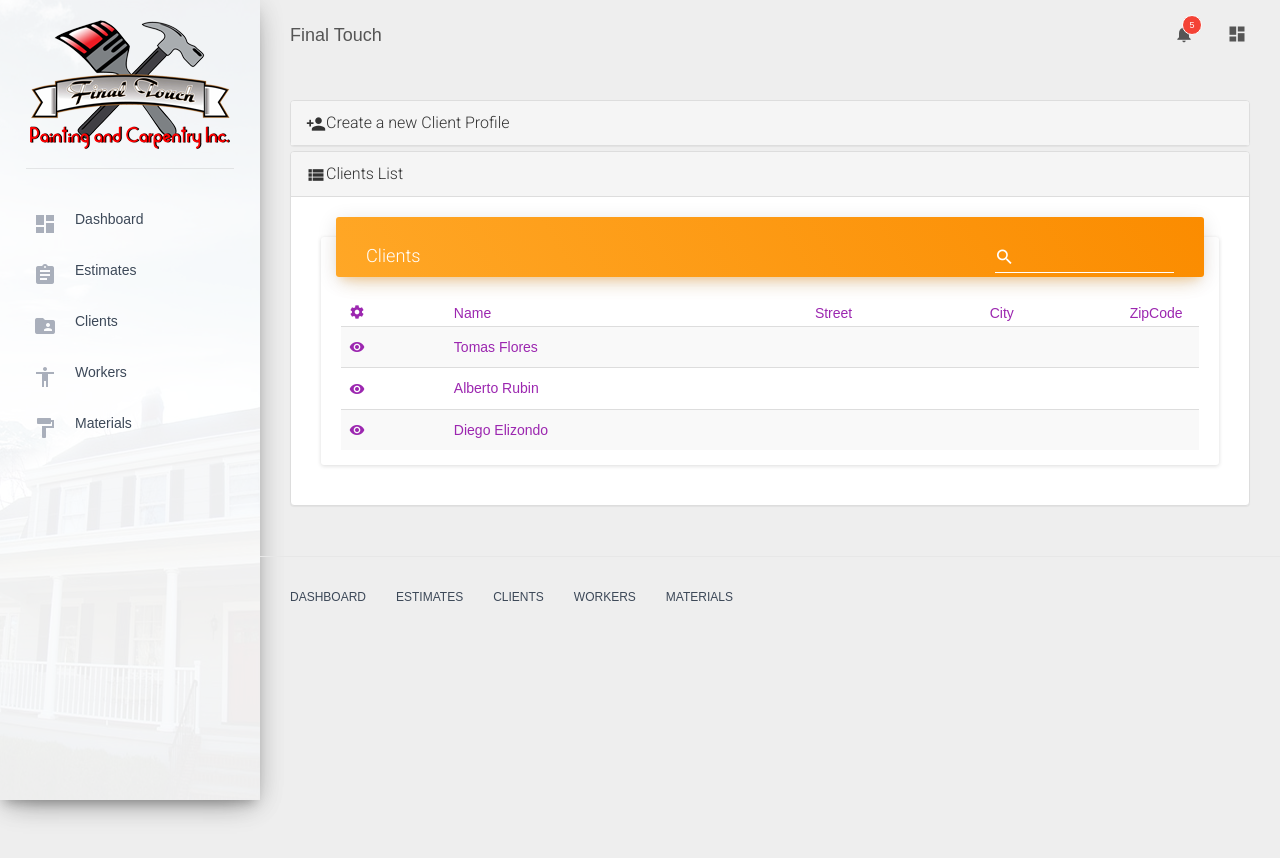
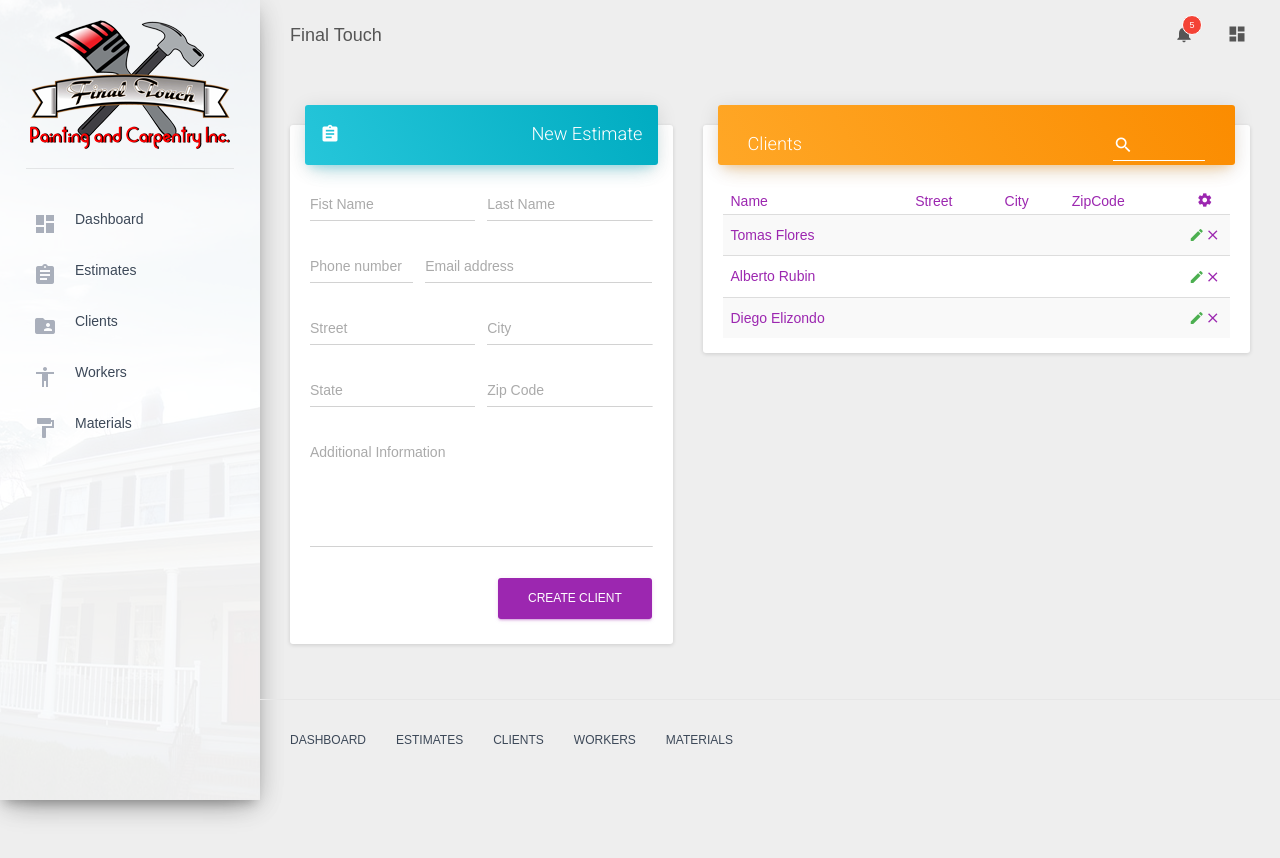
Before and after one commit to rsobrado/ftpinc, a React (Create React App) app: page /Clients in a window 1280 px wide. Shown: the top 858 px of the page. Built offline with nearby package versions, Linux system fonts and the light colour scheme.

Commit message:
clients add/remove -> ready

```diff
--- a/public/data/clients.js
+++ b/public/data/clients.js
@@ -9,7 +9,8 @@
     "city" : "",
     "country" : "",
     "zip" : "",
-    "additional info": ""
+    "additional info": "",
+    "projects" : []
   },
   {
     "key" : "0011236",
@@ -21,7 +22,8 @@
     "city" : "",
     "country" : "",
     "zip" : "",
-    "additional info": ""
+    "additional info": "",
+    "projects" : []
   },
   {
     "key" : "0011227",
@@ -33,6 +35,7 @@
     "city" : "",
     "country" : "",
     "zip" : "",
-    "additional info": ""
+    "additional info": "",
+    "projects" : []
   }
 ]
--- a/src/components/partials/Clients.jsx
+++ b/src/components/partials/Clients.jsx
@@ -23,16 +23,24 @@ class Clients extends Component {
 			that.setState({ clients: data });
 		});
 	}
+
+  onAddClient(clientUpdate){
+    this.setState({clients : clientUpdate});
+  }
+
+  onDeleteClient(clientKey){
+    let clients = this.state.clients;
+    let index = clients.findIndex(x => x.key === clientKey);
+    clients.splice(index,1);
+    this.setState({clients : clients});
+  }
+
   render() {
 	return (
 		<div className="container-fluid">
 			<div className="row">
-				<div className="col-md-12">
-					<div className="panel-group" id="accordion">
-						<New />
-						<List clients={this.state.clients}/>
-					</div>
-				</div>
+				<New workers={this.state.clients} onAddClient={this.onAddClient.bind(this)}/>
+				<List clients={this.state.clients} onDeleteClient={this.onDeleteClient.bind(this)}/>
 			</div>
 		</div>
 	);
--- a/src/components/partials/clients/List.jsx
+++ b/src/components/partials/clients/List.jsx
@@ -13,6 +13,10 @@ class List extends Component {
 		this.setState( {search: event.target.value} )
 	};
 
+	deleteClient(key){
+		this.props.onDeleteClient(key);
+	}
+
   render() {
 		let clients = this.props.clients.filter(
 			(client) => {
@@ -21,18 +25,7 @@ class List extends Component {
 				}
 		);
 		return (
-			<div className="panel panel-default">
-				<div className="panel-heading">
-					<h4 className="panel-title">
-						<a data-toggle="collapse" data-parent="#accordion" href="#collapseTwo">
-							<i className="material-icons">view_list</i>
-							<span className="">Clients List</span>
-						</a>
-					</h4>
-				</div>
-				<div id="collapseTwo" className="panel-collapse collapse in">
-					<div className="panel-body">
-						<div className="col-md-12">
+			<div className="col-md-7">
 				<div className="list card">
 					<div className="card-header" data-background-color="orange">
 						<div className="title">
@@ -51,21 +44,25 @@ class List extends Component {
 						<table className="table table-striped table-hover">
 							<thead className="text-primary">
 								<tr>
-												<th><i className="material-icons">settings</i></th>
 									<th>Name</th>
 									<th>Street</th>
 									<th>City</th>
 									<th>ZipCode</th>
+									<th><i className="material-icons">settings</i></th>
 								</tr>
 							</thead>
 							<tbody>
-											{ clients.map(client =>
+								{
+									clients.map(client =>
 										<tr key={client.key}>
-														<td><Link to="/ClientProfile"><i className="material-icons">visibility</i></Link></td>
 											<td><Link to="/ClientProfile">{client.firstName} {client.lastName}</Link></td>
 											<td>{client.street} </td>
 											<td>{client.city} </td>
 											<td>{client.zip} </td>
+											<td>
+												<Link className="text-success" to={'/ClientProfile/:' + client.key}><i className="material-icons ">edit</i></Link>
+												<a href="#" onClick={this.deleteClient.bind(this, client.key)} ><i className="material-icons " >close</i></a>
+											</td>
 										</tr>
 									)
 								}
@@ -74,9 +71,6 @@ class List extends Component {
 					</div>
 				</div>
 			</div>
-					</div>
-				</div>
-			</div>
 		);
 	}
 }
--- a/src/components/partials/clients/New.jsx
+++ b/src/components/partials/clients/New.jsx
@@ -3,43 +3,83 @@ import React, { Component } from 'react';
 
 class New extends Component {
 
+	constructor(props){
+		super(props);
+		this.state = {clients: []};
+	}
+
+	newClient(event) {
+		event.preventDefault();
+		// var name = event.target;
+		let that 						= 	this;
+		let firstName 			= 	that.refs.firstName.value.trim();
+		let lastName 				= 	that.refs.lastName.value.trim();
+		let email 					= 	that.refs.email.value.trim();
+		let phoneNumber 		= 	that.refs.phoneNumber.value.trim();
+		let street 					= 	that.refs.street.value.trim();
+		let city 						= 	that.refs.city.value.trim();
+		let state 					= 	that.refs.state.value.trim();
+		let zipCode 				= 	that.refs.zipCode.value.trim();
+		let additionalInfo	= 	that.refs.additionalInfo.value.trim();
+		let projects 				= 	[];
+		let key 						=		firstName.substr(0,2) + lastName.substr(0,2) + Math.floor( (Math.random() * 100 ) + 1 );
+
+		let newClient 		= [{key,firstName, lastName, email, phoneNumber, street, city, state, zipCode, additionalInfo,projects}];
+		let clientsUpdated = that.props.workers.concat(newClient);
+
+		this.setState({clients : clientsUpdated}, function() {
+			this.props.onAddClient(clientsUpdated);
+			console.log(clientsUpdated);
+		})
+
+		this.refs.firstName.value = '';
+		this.refs.lastName.value = '';
+		this.refs.email.value = '';
+		this.refs.phoneNumber.value = '';
+		this.refs.street.value = '';
+		this.refs.city.value = '';
+		this.refs.state.value = '';
+		this.refs.zipCode.value = '';
+		this.refs.additionalInfo.value = '';
+
+	}
+
 	render() {
 		return (
-			<div className="panel panel-default">
-				<div className="panel-heading">
-					<h4 className="panel-title">
-						<a data-toggle="collapse" data-parent="#accordion" href="#newEstimate">
-							<i className="material-icons">person_add</i>
-							<span className="">Create a new Client Profile</span>
-						</a>
-					</h4>
-				</div>
-				<div id="newEstimate" className="panel-collapse collapse">
-					<div className="panel-body">
-						<div className="col-md-12">
-							<div className="card">
+			<div className="col-md-5">
+				<div className="list card">
 					<div className="card-header" data-background-color="blue">
 						<h4 className="title"><i className="material-icons">assignment</i> New Estimate</h4>
 					</div>
 					<div className="card-content">
-	                                <form>
+						<form onSubmit={this.newClient.bind(this)}>
+
 							<div className="row">
-	                                        <div className="col-md-3">
+								<div className="col-md-6">
 									<div className="form-group label-floating">
-													<label className="control-label">Company (disabled)</label>
-													<input type="text" className="form-control" disabled />
+									<label className="control-label">Fist Name</label>
+									<input type="text" ref="firstName" className="form-control" />
 									</div>
 								</div>
+								<div className="col-md-6">
+									<div className="form-group label-floating">
+									<label className="control-label">Last Name</label>
+									<input type="text" ref="lastName" className="form-control" />
+									</div>
+								</div>
+							</div>
+
+							<div className="row">
 								<div className="col-md-4">
 									<div className="form-group label-floating">
 										<label className="control-label">Phone number</label>
-													<input type="number" pattern="\d*" className="form-control" />
+										<input type="number" ref="phoneNumber" pattern="\d*" className="form-control" />
 									</div>
 								</div>
-	                                        <div className="col-md-5">
+								<div className="col-md-8">
 									<div className="form-group label-floating">
 										<label className="control-label">Email address</label>
-													<input type="email" className="form-control" />
+										<input type="email" ref="email" className="form-control" />
 									</div>
 								</div>
 							</div>
@@ -47,14 +87,29 @@ class New extends Component {
 							<div className="row">
 								<div className="col-md-6">
 									<div className="form-group label-floating">
-													<label className="control-label">Fist Name</label>
-													<input type="text" className="form-control" />
+										<label className="control-label">Street</label>
+										<input type="text" ref="street" className="form-control" />
 									</div>
 								</div>
 									<div className="col-md-6">
 										<div className="form-group label-floating">
-													<label className="control-label">Last Name</label>
-													<input type="text" className="form-control" />
+											<label className="control-label">City</label>
+											<input type="text" ref="city" className="form-control" />
+										</div>
+									</div>
+							</div>
+
+							<div className="row">
+								<div className="col-md-6">
+									<div className="form-group label-floating">
+										<label className="control-label">State</label>
+										<input type="text" ref="state" className="form-control" />
+									</div>
+								</div>
+								<div className="col-md-6">
+									<div className="form-group label-floating">
+										<label className="control-label">Zip Code</label>
+										<input type="text" ref="zipCode" className="form-control" />
 									</div>
 								</div>
 							</div>
@@ -62,46 +117,9 @@ class New extends Component {
 							<div className="row">
 								<div className="col-md-12">
 									<div className="form-group label-floating">
-													<label className="control-label">Adress</label>
-													<input type="text" className="form-control" />
+										<label className="control-label"> Additional Information</label>
+										<textarea className="form-control" ref="additionalInfo" rows="5"></textarea>
 									</div>
-	                                        </div>
-	                                    </div>
-
-	                                    <div className="row">
-	                                        <div className="col-md-4">
-												<div className="form-group label-floating">
-													<label className="control-label">City</label>
-													<input type="text" className="form-control" />
-												</div>
-	                                        </div>
-	                                        <div className="col-md-4">
-												<div className="form-group label-floating">
-													<label className="control-label">Country</label>
-													<input type="text" className="form-control" />
-												</div>
-	                                        </div>
-	                                        <div className="col-md-4">
-												<div className="form-group label-floating">
-													<label className="control-label">Postal Code</label>
-													<input type="text" className="form-control" />
-												</div>
-	                                        </div>
-	                                    </div>
-
-	                                    <div className="row">
-	                                        <div className="col-md-6">
-	                                            <div className="form-group">
-	                                                <label>Aditional Information</label>
-													<div className="form-group label-floating">
-									    				<label className="control-label"> Colonial Style 3 Floor House, 5 Bedrooms, 3 Bathrooms</label>
-								    					<textarea className="form-control" rows="5"></textarea>
-		                        					</div>
-	                                            </div>
-	                                        </div>
-	                                            <div className="col-md-6">
-	                                            	<h3>map</h3>
-	                                            	<div id="map"></div>
 								</div>
 							</div>
 
@@ -111,9 +129,6 @@ class New extends Component {
 					</div>
 				</div>
 			</div>
-					</div>
-				</div>
-			</div>
 		);
 	}
 }
--- a/src/components/partials/materials/New.jsx
+++ b/src/components/partials/materials/New.jsx
@@ -32,7 +32,7 @@ class New extends Component {
 	render() {
 		return (
 			<div className="col-md-4">
-				<div className="card">
+				<div className="list card">
 					<div className="card-header" data-background-color="blue">
 						<h4 className="title"><span><i className="material-icons">add_box</i> New Material</span></h4>
 					</div>
```
Lines whose indentation alone changed are shown as unchanged.
